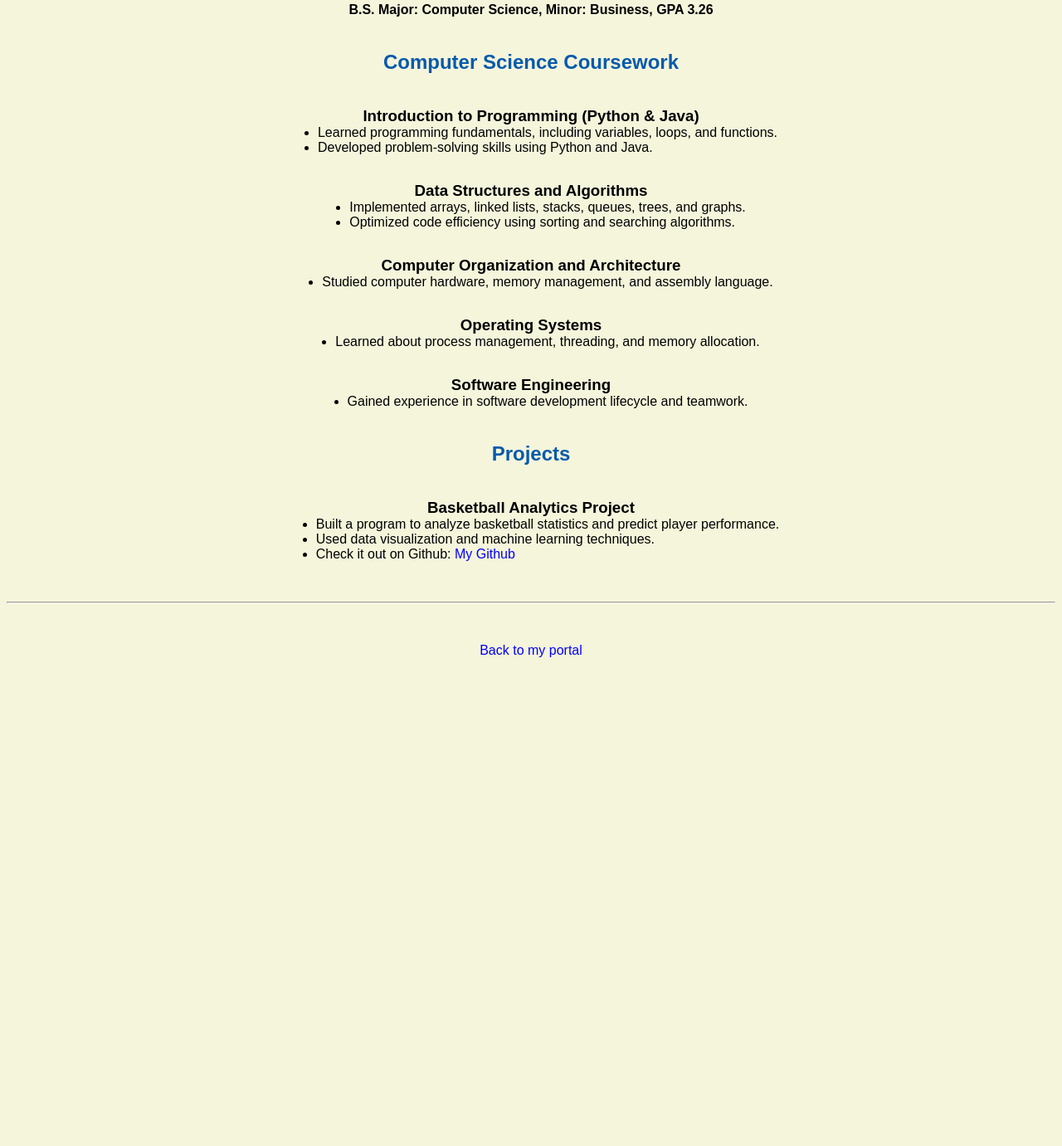
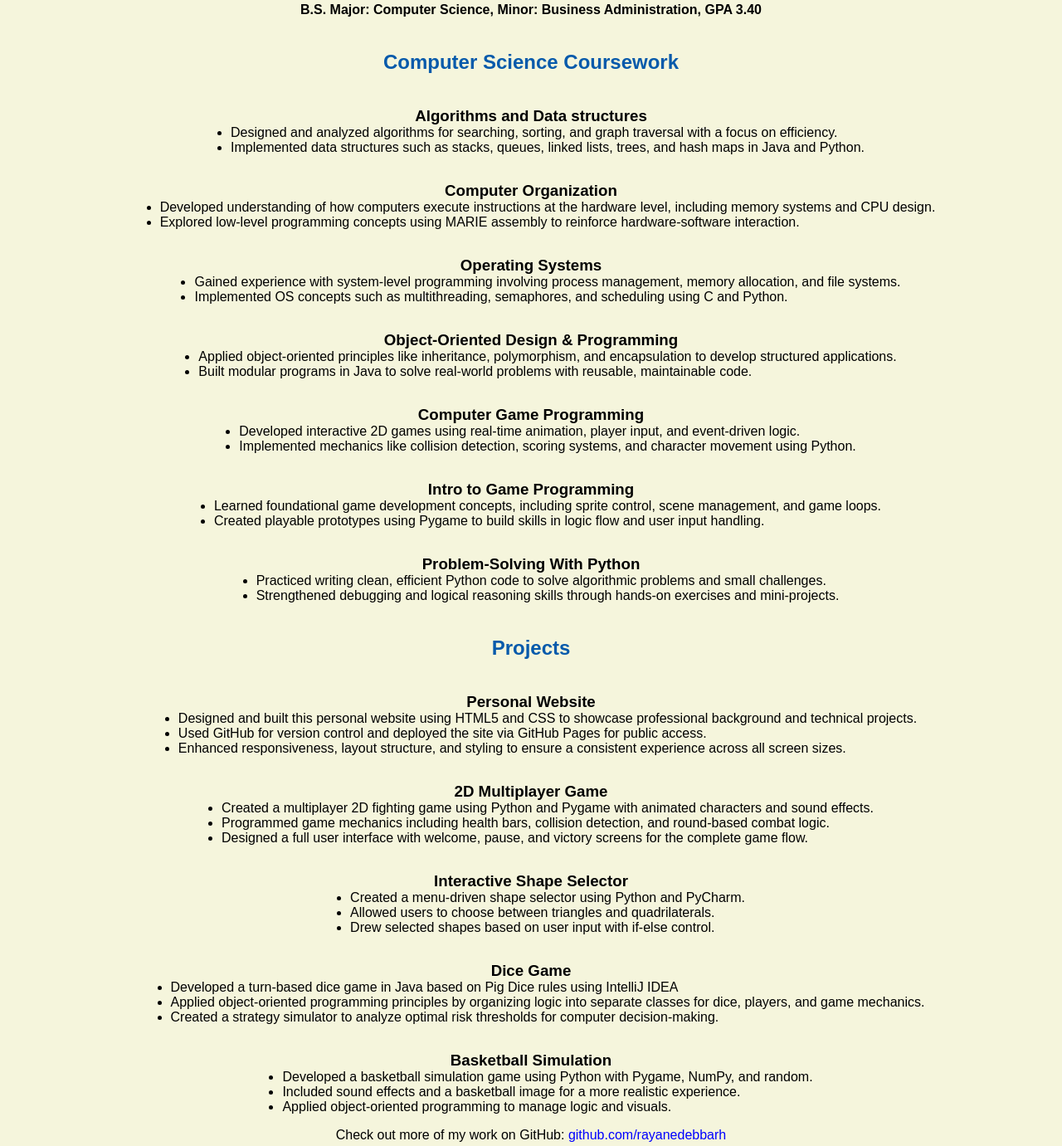
Before and after one commit to rayanedebbarh/rayanedebbarh.github.io, a plain HTML site: page resume.html in a window 1280 px wide. Shown: the part 839-2220 px from the top of the page at 83% size. Before the commit the page ends 1816 px from the top, so only its background shows below. Drawn offline with Linux system fonts and the light colour scheme.

Commit message:
Update resume.html

```diff
--- a/resume.html
+++ b/resume.html
@@ -32,56 +32,105 @@
     <img src="images/headshot.jpg" alt="Rayane Debbarh's headshot" width="20%">
 
     <h1>Rayane Debbarh</h1>
-    <h4>Sophomore, Alma College, Major:Computer Science Minor:Business</h4>
+    <h4>Junior | Alma College | Major:Computer Science | Minor:Business Administration</h4>
 
     <p>Email: <a href="mailto:ardebbarh@gmail.com" target="_blank">ardebbarh@gmail.com</a></p>
     <!-- don't post physical address, personal phone number or other personal information on the web! -->
 
     <h2>Portfolio</h2>
-      <h3>GitHub: <a href="https://github.com/rayanedrh1" target="_blank">https://github.com/rayanedrh1</a></h3>
+      <h3>GitHub: <a href="https://github.com/rayanedebbarh" target="_blank">https://github.com/rayanedebbarh</a></h3>
 
     <h2>Education</h2>
 
     <h3>Alma College, Alma, MI</h3>
-    <h4>B.S. Major: Computer Science, Minor: Business, GPA 3.26</h4>
+    <h4>B.S. Major: Computer Science, Minor: Business Administration, GPA 3.40</h4>
 
     <h2>Computer Science Coursework</h2>
 
-    <h3>Introduction to Programming (Python & Java)</h3>
+    <h3>Algorithms and Data structures</h3>
     <ul>
-        <li>Learned programming fundamentals, including variables, loops, and functions.</li>
-        <li>Developed problem-solving skills using Python and Java.</li>
+        <li>Designed and analyzed algorithms for searching, sorting, and graph traversal with a focus on efficiency.</li>
+        <li>Implemented data structures such as stacks, queues, linked lists, trees, and hash maps in Java and Python.</li>
     </ul>
 
-    <h3>Data Structures and Algorithms</h3>
+    <h3>Computer Organization</h3>
     <ul>
-        <li>Implemented arrays, linked lists, stacks, queues, trees, and graphs.</li>
-        <li>Optimized code efficiency using sorting and searching algorithms.</li>
-    </ul>
-
-    <h3>Computer Organization and Architecture</h3>
-    <ul>
-        <li>Studied computer hardware, memory management, and assembly language.</li>
+        <li>Developed understanding of how computers execute instructions at the hardware level, including memory systems and CPU design.</li>
+        <li>Explored low-level programming concepts using MARIE assembly to reinforce hardware-software interaction.</li>
     </ul>
 
     <h3>Operating Systems</h3>
     <ul>
-        <li>Learned about process management, threading, and memory allocation.</li>
+        <li>Gained experience with system-level programming involving process management, memory allocation, and file systems.</li>
+        <li>Implemented OS concepts such as multithreading, semaphores, and scheduling using C and Python.</li>
     </ul>
 
-    <h3>Software Engineering</h3>
+    <h3>Object-Oriented Design & Programming</h3>
     <ul>
-        <li>Gained experience in software development lifecycle and teamwork.</li>
+        <li>Applied object-oriented principles like inheritance, polymorphism, and encapsulation to develop structured applications.</li>
+        <li>Built modular programs in Java to solve real-world problems with reusable, maintainable code.</li>
+    </ul>
+
+    <h3>Computer Game Programming</h3>
+    <ul>
+        <li>Developed interactive 2D games using real-time animation, player input, and event-driven logic.</li>
+        <li>Implemented mechanics like collision detection, scoring systems, and character movement using Python.</li>
+    </ul>
+
+    <h3>Intro to Game Programming</h3>
+    <ul>
+        <li>Learned foundational game development concepts, including sprite control, scene management, and game loops.</li>
+        <li>Created playable prototypes using Pygame to build skills in logic flow and user input handling.</li>
+    </ul>
+
+    <h3>Problem-Solving With Python</h3>
+    <ul>
+        <li>Practiced writing clean, efficient Python code to solve algorithmic problems and small challenges.</li>
+        <li>Strengthened debugging and logical reasoning skills through hands-on exercises and mini-projects.</li>
     </ul>
 
     <h2>Projects</h2>
 
-    <h3>Basketball Analytics Project</h3>
+    <h3>Personal Website</h3>
     <ul>
-        <li>Built a program to analyze basketball statistics and predict player performance.</li>
-        <li>Used data visualization and machine learning techniques.</li>
-        <li>Check it out on Github: <a href="https://github.com/rayanedrh1" target="_blank">My Github</a></li>
+        <li>Designed and built this personal website using HTML5 and CSS to showcase professional background and technical projects.</li>
+        <li>Used GitHub for version control and deployed the site via GitHub Pages for public access.</li>
+        <li>Enhanced responsiveness, layout structure, and styling to ensure a consistent experience across all screen sizes.</li>
     </ul>
+
+    <h3>2D Multiplayer Game</h3>
+    <ul>
+        <li>Created a multiplayer 2D fighting game using Python and Pygame with animated characters and sound effects.</li>
+        <li>Programmed game mechanics including health bars, collision detection, and round-based combat logic.</li>
+        <li>Designed a full user interface with welcome, pause, and victory screens for the complete game flow.</li>
+    </ul>
+
+    <h3>Interactive Shape Selector</h3>
+    <ul>
+        <li>Created a menu-driven shape selector using Python and PyCharm.</li>
+        <li>Allowed users to choose between triangles and quadrilaterals.</li>
+        <li>Drew selected shapes based on user input with if-else control.</li>
+    </ul>
+
+    <h3>Dice Game</h3>
+    <ul>
+        <li>Developed a turn-based dice game in Java based on Pig Dice rules using IntelliJ IDEA </li>
+        <li>Applied object-oriented programming principles by organizing logic into separate classes for dice, players, and game mechanics.</li>
+        <li>Created a strategy simulator to analyze optimal risk thresholds for computer decision-making.</li>
+    </ul>
+
+    <h3>Basketball Simulation</h3>
+    <ul>
+        <li>Developed a basketball simulation game using Python with Pygame, NumPy, and random.</li>
+        <li>Included sound effects and a basketball image for a more realistic experience.</li>
+        <li>Applied object-oriented programming to manage logic and visuals.</li>
+    </ul>
+
+    <p>Check out more of my work on GitHub:
+  <a href="https://github.com/rayanedebbarh" target="_blank" rel="noopener noreferrer">
+    github.com/rayanedebbarh
+  </a>
+</p>
 
   </body>
 
```
